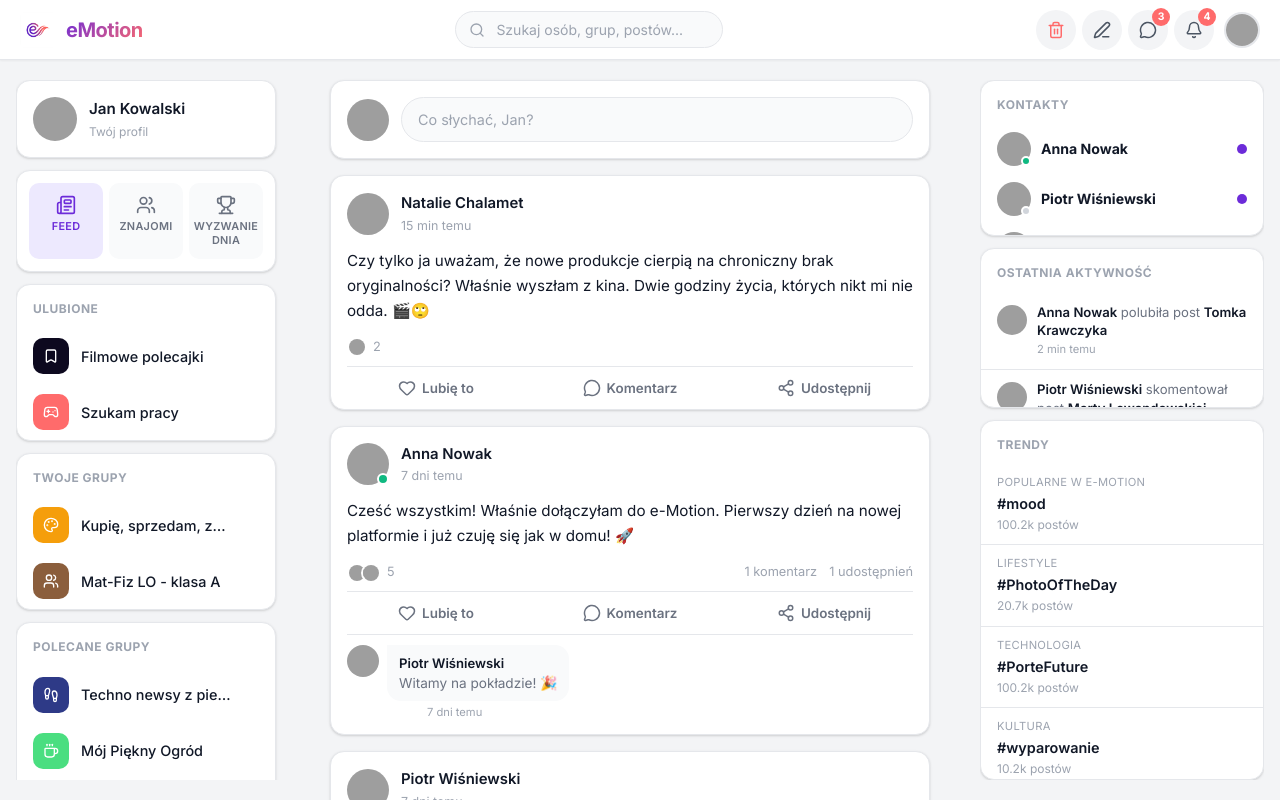
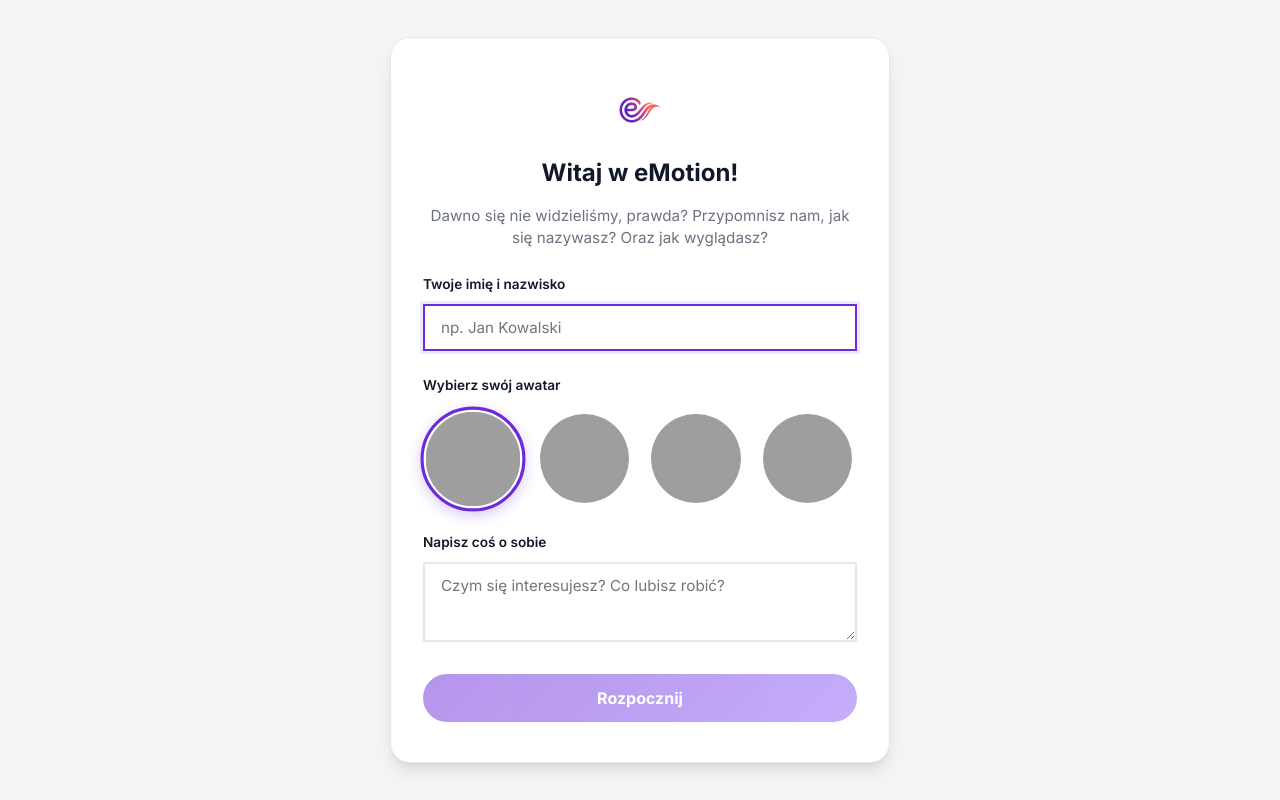
Before and after one commit to kolamiki/emotion, a React (Vite) app: page / in a window 1280 px wide. Shown: the top 800 px of the page. Built offline with nearby package versions, Linux system fonts and the light colour scheme; grey boxes are pictures that could not be loaded.

Commit message:
feat: added welcome screen

```diff
--- a/src/App.tsx
+++ b/src/App.tsx
@@ -1,10 +1,34 @@
+import { useState } from 'react';
 import { AppProvider } from './store/AppProvider';
+import { useAppStore } from './store/appStore';
 import { Layout } from './components/Layout/Layout';
+import { WelcomeScreen } from './components/WelcomeScreen/WelcomeScreen';
+
+function AppContent() {
+  const [isOnboarded, setIsOnboarded] = useState(
+    localStorage.getItem('emotion-onboarded') === 'true'
+  );
+  const { dispatch } = useAppStore();
+
+  if (!isOnboarded) {
+    return (
+      <WelcomeScreen
+        onComplete={(data) => {
+          dispatch({ type: 'UPDATE_CURRENT_USER', user: data });
+          localStorage.setItem('emotion-onboarded', 'true');
+          setIsOnboarded(true);
+        }}
+      />
+    );
+  }
+
+  return <Layout />;
+}
 
 function App() {
   return (
     <AppProvider>
-      <Layout />
+      <AppContent />
     </AppProvider>
   );
 }
--- a/src/components/Layout/Layout.tsx
+++ b/src/components/Layout/Layout.tsx
@@ -117,7 +117,9 @@ export const Layout: React.FC = () => {
       : null;
 
   const viewedUser = viewedUserId
-    ? usersData.allUsers.find(u => u.id === viewedUserId)
+    ? (viewedUserId === state.currentUser.id
+        ? state.currentUser
+        : usersData.allUsers.find(u => u.id === viewedUserId))
     : null;
 
   return (
--- /dev/null
+++ b/src/components/WelcomeScreen/WelcomeScreen.module.css
@@ -0,0 +1,151 @@
+.welcomeOverlay {
+  position: fixed;
+  inset: 0;
+  background: var(--bg-main);
+  display: flex;
+  align-items: center;
+  justify-content: center;
+  z-index: 9999;
+  padding: 20px;
+}
+
+.welcomeCard {
+  background: var(--bg-panel);
+  border: var(--border-light);
+  border-radius: var(--radius-xl);
+  box-shadow: var(--shadow-lg);
+  width: 100%;
+  max-width: 500px;
+  padding: 40px 32px;
+  display: flex;
+  flex-direction: column;
+  gap: 24px;
+  animation: slideUpFade 0.5s cubic-bezier(0.16, 1, 0.3, 1);
+}
+
+@keyframes slideUpFade {
+  from { opacity: 0; transform: translateY(30px) scale(0.98); }
+  to { opacity: 1; transform: translateY(0) scale(1); }
+}
+
+.logoArea {
+  display: flex;
+  flex-direction: column;
+  align-items: center;
+  gap: 12px;
+  text-align: center;
+}
+
+.logoIcon {
+  width: 64px;
+  height: 64px;
+}
+
+.title {
+  font-size: 1.5rem;
+  font-weight: 700;
+  color: var(--text-primary);
+  margin: 0;
+}
+
+.subtitle {
+  font-size: 0.95rem;
+  color: var(--text-secondary);
+  line-height: 1.5;
+  margin: 0;
+}
+
+.formGroup {
+  display: flex;
+  flex-direction: column;
+  gap: 8px;
+}
+
+.label {
+  font-size: 0.85rem;
+  font-weight: 600;
+  color: var(--text-primary);
+}
+
+.input, .textarea {
+  width: 100%;
+  padding: 12px 16px;
+  border: 2px solid var(--gray-200);
+  border-radius: var(--radius-md);
+  font-family: inherit;
+  font-size: 0.95rem;
+  color: var(--text-primary);
+  background: var(--bg-main);
+  transition: all 0.2s;
+}
+
+.input:focus, .textarea:focus {
+  outline: none;
+  border-color: var(--primary);
+  box-shadow: 0 0 0 3px var(--primary-lighter);
+}
+
+.textarea {
+  resize: vertical;
+  min-height: 80px;
+}
+
+.avatarGrid {
+  display: grid;
+  grid-template-columns: repeat(4, 1fr);
+  gap: 12px;
+  margin-top: 4px;
+}
+
+.avatarOption {
+  position: relative;
+  aspect-ratio: 1;
+  border-radius: 50%;
+  cursor: pointer;
+  border: 3px solid transparent;
+  padding: 2px;
+  transition: all 0.2s;
+}
+
+.avatarOption img {
+  width: 100%;
+  height: 100%;
+  border-radius: 50%;
+  object-fit: cover;
+}
+
+.avatarOption:hover {
+  transform: scale(1.05);
+}
+
+.avatarSelected {
+  border-color: var(--primary);
+  transform: scale(1.05);
+  box-shadow: 0 4px 12px rgba(108, 43, 217, 0.25);
+}
+
+.submitBtn {
+  background: linear-gradient(135deg, var(--primary), var(--primary-light));
+  color: white;
+  border: none;
+  padding: 14px;
+  border-radius: var(--radius-full);
+  font-size: 1rem;
+  font-weight: 700;
+  cursor: pointer;
+  transition: all 0.2s;
+  box-shadow: 0 4px 14px rgba(108, 43, 217, 0.3);
+  margin-top: 8px;
+}
+
+.submitBtn:hover:not(:disabled) {
+  transform: translateY(-2px);
+  box-shadow: 0 6px 20px rgba(108, 43, 217, 0.4);
+}
+
+.submitBtn:disabled {
+  opacity: 0.5;
+  cursor: not-allowed;
+  box-shadow: none;
+  transform: none;
+}
--- /dev/null
+++ b/src/components/WelcomeScreen/WelcomeScreen.tsx
@@ -0,0 +1,93 @@
+import React, { useState } from 'react';
+import styles from './WelcomeScreen.module.css';
+import { getAssetUrl } from '../../utils/assetUrl';
+
+const AVATARS = [
+  'https://i.pravatar.cc/150?img=11',
+  'https://i.pravatar.cc/150?img=32',
+  'https://i.pravatar.cc/150?img=47',
+  'https://i.pravatar.cc/150?img=68',
+];
+
+interface WelcomeScreenProps {
+  onComplete: (data: { name: string; avatarUrl: string; bio: string; location: string; joinDate: string }) => void;
+}
+
+export const WelcomeScreen: React.FC<WelcomeScreenProps> = ({ onComplete }) => {
+  const [name, setName] = useState('');
+  const [bio, setBio] = useState('');
+  const [selectedAvatar, setSelectedAvatar] = useState(AVATARS[0]);
+
+  const handleSubmit = (e: React.FormEvent) => {
+    e.preventDefault();
+    if (!name.trim()) return;
+
+    onComplete({
+      name: name.trim(),
+      avatarUrl: selectedAvatar,
+      bio: bio.trim(),
+      location: 'Polska',
+      joinDate: 'sierpień 2024',
+    });
+  };
+
+  return (
+    <div className={styles.welcomeOverlay}>
+      <form className={styles.welcomeCard} onSubmit={handleSubmit}>
+        <div className={styles.logoArea}>
+          <img src={getAssetUrl('/logo.png')} alt="eMotion" className={styles.logoIcon} />
+          <h1 className={styles.title}>Witaj w eMotion!</h1>
+          <p className={styles.subtitle}>
+            Dawno się nie widzieliśmy, prawda? Przypomnisz nam, jak się nazywasz? Oraz jak wyglądasz?
+          </p>
+        </div>
+
+        <div className={styles.formGroup}>
+          <label className={styles.label}>Twoje imię i nazwisko</label>
+          <input
+            className={styles.input}
+            type="text"
+            placeholder="np. Jan Kowalski"
+            value={name}
+            onChange={e => setName(e.target.value)}
+            autoFocus
+            required
+          />
+        </div>
+
+        <div className={styles.formGroup}>
+          <label className={styles.label}>Wybierz swój awatar</label>
+          <div className={styles.avatarGrid}>
+            {AVATARS.map(avatar => (
+              <div
+                key={avatar}
+                className={`${styles.avatarOption} ${selectedAvatar === avatar ? styles.avatarSelected : ''}`}
+                onClick={() => setSelectedAvatar(avatar)}
+              >
+                <img src={avatar} alt="Avatar option" />
+              </div>
+            ))}
+          </div>
+        </div>
+
+        <div className={styles.formGroup}>
+          <label className={styles.label}>Napisz coś o sobie</label>
+          <textarea
+            className={styles.textarea}
+            placeholder="Czym się interesujesz? Co lubisz robić?"
+            value={bio}
+            onChange={e => setBio(e.target.value)}
+          />
+        </div>
+
+        <button
+          type="submit"
+          className={styles.submitBtn}
+          disabled={!name.trim()}
+        >
+          Rozpocznij
+        </button>
+      </form>
+    </div>
+  );
+};
--- a/src/store/appStore.ts
+++ b/src/store/appStore.ts
@@ -31,6 +31,7 @@ export function persistState(state: AppState) {
       notifications: state.notifications,
       likedPosts: state.likedPosts,
       readThreads: state.readThreads,
+      currentUser: state.currentUser,
     };
     localStorage.setItem(STORAGE_KEY, JSON.stringify(toPersist));
   } catch {
@@ -48,7 +49,7 @@ export function getInitialState(): AppState {
     messages: mockData.messages,
     notifications: mockData.notifications,
     favorites: mockData.favorites,
-    currentUser: mockData.currentUser,
+    currentUser: persisted?.currentUser ?? mockData.currentUser,
     likedPosts: {},
     typing: {},
     readThreads: {},
@@ -248,6 +249,10 @@ export function appReducer(state: AppState, action: AppAction): AppState {
       return { ...state, groups: newGroups };
     }
 
+    case 'UPDATE_CURRENT_USER': {
+      return { ...state, currentUser: { ...state.currentUser, ...action.user } };
+    }
+
     default:
       return state;
   }
--- a/src/types/index.ts
+++ b/src/types/index.ts
@@ -205,4 +205,5 @@ export type AppAction =
   | { type: 'ADD_GROUP_POST'; groupId: string; post: GroupPost }
   | { type: 'CREATE_THREAD'; thread: MessageThread }
   | { type: 'MARK_THREAD_READ'; threadId: string }
-  | { type: 'TOGGLE_GROUP_MEMBERSHIP'; groupId: string };
+  | { type: 'TOGGLE_GROUP_MEMBERSHIP'; groupId: string }
+  | { type: 'UPDATE_CURRENT_USER'; user: Partial<User> };
```
